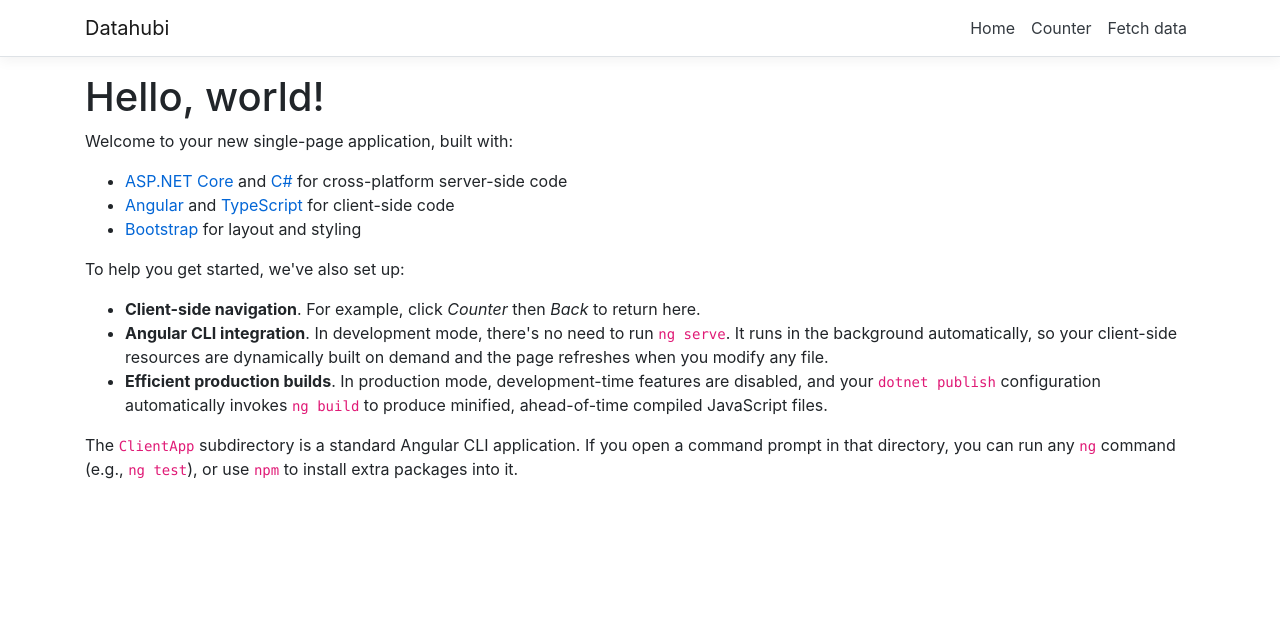
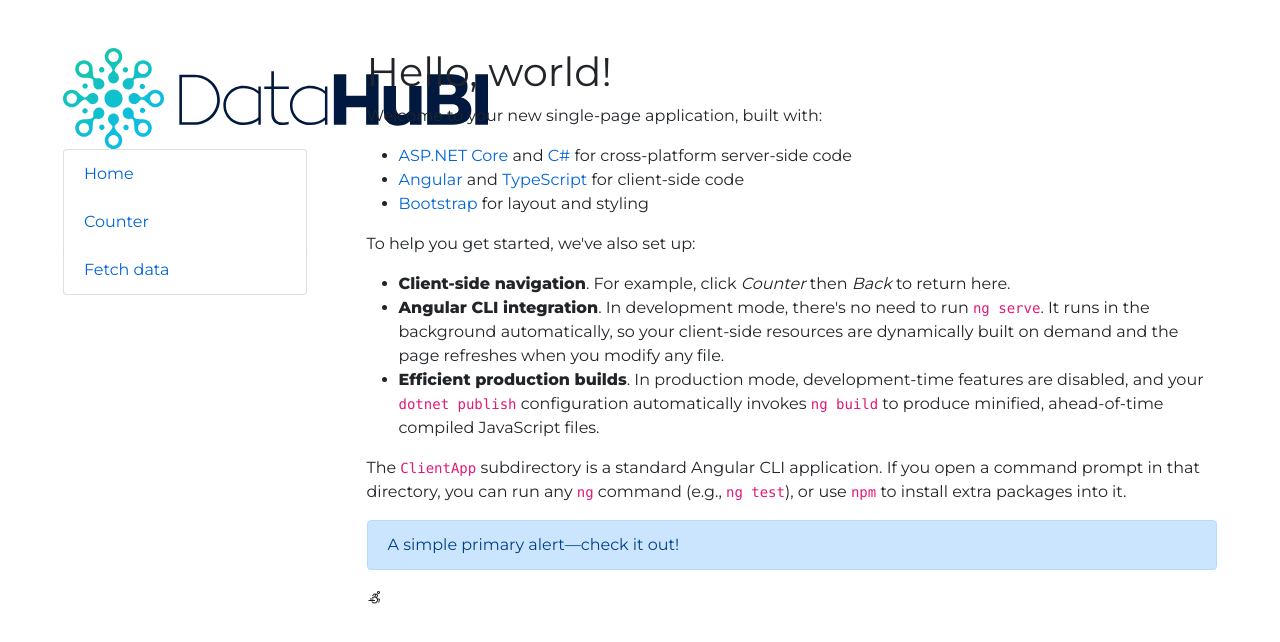
Before and after one commit to datahubi-gov/datahubi, an Angular app in the folder ClientApp/: page / in a window 1280 px wide. Shown: the top 642 px of the page. Built offline with nearby package versions, Linux system fonts and the light colour scheme.

Commit message:
Primeiro commit com a base de estrutura

```diff
--- a/ClientApp/src/app/app.component.html
+++ b/ClientApp/src/app/app.component.html
@@ -1,6 +1,12 @@
-<body>
-  <app-nav-menu></app-nav-menu>
-  <div class="container">
-    <router-outlet></router-outlet>
+<body class="p-5">
+  <div class="row">
+    <div class="col-md-3">
+      <app-nav-menu></app-nav-menu>
+    </div>
+    <div class="col-md-9">
+      <div class="container-fluid">
+        <router-outlet></router-outlet>
+      </div>
+    </div>
   </div>
 </body>
--- a/ClientApp/src/app/home/home.component.html
+++ b/ClientApp/src/app/home/home.component.html
@@ -12,3 +12,8 @@
   <li><strong>Efficient production builds</strong>. In production mode, development-time features are disabled, and your <code>dotnet publish</code> configuration automatically invokes <code>ng build</code> to produce minified, ahead-of-time compiled JavaScript files.</li>
 </ul>
 <p>The <code>ClientApp</code> subdirectory is a standard Angular CLI application. If you open a command prompt in that directory, you can run any <code>ng</code> command (e.g., <code>ng test</code>), or use <code>npm</code> to install extra packages into it.</p>
+<div class="alert alert-primary" role="alert">
+  A simple primary alert—check it out!
+</div>
+
+<i class="lab la-accessible-icon"></i>
--- a/ClientApp/src/app/nav-menu/nav-menu.component.html
+++ b/ClientApp/src/app/nav-menu/nav-menu.component.html
@@ -1,41 +1,24 @@
 <header>
-  <nav
-    class="navbar navbar-expand-sm navbar-toggleable-sm navbar-light bg-white border-bottom box-shadow mb-3"
-  >
-    <div class="container">
-      <a class="navbar-brand" [routerLink]="['/']">Datahubi</a>
-      <button
-        class="navbar-toggler"
-        type="button"
-        data-toggle="collapse"
-        data-target=".navbar-collapse"
-        aria-label="Toggle navigation"
-        [attr.aria-expanded]="isExpanded"
-        (click)="toggle()"
-      >
+  <nav>
+    <div class="container-fluid">
+      <a [routerLink]="['/']" style="display: block;">
+        <img src="../../assets/img/logo.svg" alt="">
+      </a>
+
+      <!-- <button class="navbar-toggler" type="button" data-toggle="collapse" data-target=".navbar-collapse"
+        aria-label="Toggle navigation" [attr.aria-expanded]="isExpanded" (click)="toggle()">
         <span class="navbar-toggler-icon"></span>
-      </button>
-      <div
-        class="navbar-collapse collapse d-sm-inline-flex justify-content-end"
-        [ngClass]="{ show: isExpanded }"
-      >
-        <ul class="navbar-nav flex-grow">
-          <li
-            class="nav-item"
-            [routerLinkActive]="['link-active']"
-            [routerLinkActiveOptions]="{ exact: true }"
-          >
-            <a class="nav-link text-dark" [routerLink]="['/']">Home</a>
+      </button> -->
+      <div>
+        <ul class="list-group">
+          <li class="list-group-item" [routerLinkActive]="['link-active']" [routerLinkActiveOptions]="{ exact: true }">
+            <a [routerLink]="['/']">Home</a>
           </li>
-          <li class="nav-item" [routerLinkActive]="['link-active']">
-            <a class="nav-link text-dark" [routerLink]="['/counter']"
-              >Counter</a
-            >
+          <li class="list-group-item" [routerLinkActive]="['link-active']">
+            <a [routerLink]="['/counter']">Counter</a>
           </li>
-          <li class="nav-item" [routerLinkActive]="['link-active']">
-            <a class="nav-link text-dark" [routerLink]="['/fetch-data']"
-              >Fetch data</a
-            >
+          <li class="list-group-item" [routerLinkActive]="['link-active']">
+            <a [routerLink]="['/fetch-data']">Fetch data</a>
           </li>
         </ul>
       </div>
--- a/ClientApp/src/index.html
+++ b/ClientApp/src/index.html
@@ -7,6 +7,12 @@
 
     <meta name="viewport" content="width=device-width, initial-scale=1" />
     <link rel="icon" type="image/x-icon" href="favicon.ico" />
+
+    <link rel="preconnect" href="https://fonts.gstatic.com">
+    <link href="https://fonts.googleapis.com/css2?family=Montserrat:wght@400;800&display=swap" rel="stylesheet">
+    <link href="https://cdn.jsdelivr.net/npm/bootstrap@5.0.1/dist/css/bootstrap.min.css" rel="stylesheet" integrity="sha384-+0n0xVW2eSR5OomGNYDnhzAbDsOXxcvSN1TPprVMTNDbiYZCxYbOOl7+AMvyTG2x" crossorigin="anonymous">
+    <link rel="stylesheet" href="https://maxst.icons8.com/vue-static/landings/line-awesome/line-awesome/1.3.0/css/line-awesome.min.css">
+
   </head>
   <body>
     <app-root>Loading...</app-root>
--- a/ClientApp/src/styles.css
+++ b/ClientApp/src/styles.css
@@ -1,6 +1,11 @@
 /* You can add global styles to this file, and also import other style files */
 
 /* Provide sufficient contrast against white background */
+
+*{
+  font-family: 'Montserrat', sans-serif;
+}
+
 a {
   color: #0366d6;
 }
```
Also changed, not shown: ClientApp/src/assets/img/logo.svg (added).
